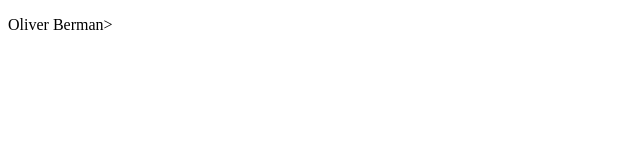
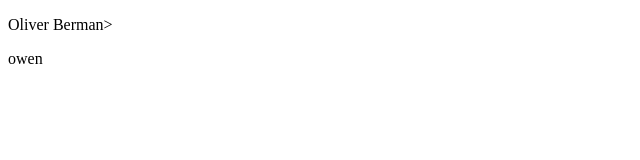
Before and after one commit to owenbrannagan/name-list, a plain HTML site: page index.html in a window 1280 px wide. Shown: the full height of the page, 0-640 px from the left. Drawn offline with Linux system fonts and the light colour scheme.

Commit message:
add my name

```diff
--- a/index.html
+++ b/index.html
@@ -6,5 +6,6 @@
   </head>
   <body>
     <p>Oliver Berman></p>
+    <p>owen</p>
   </body>
 </html>
```
